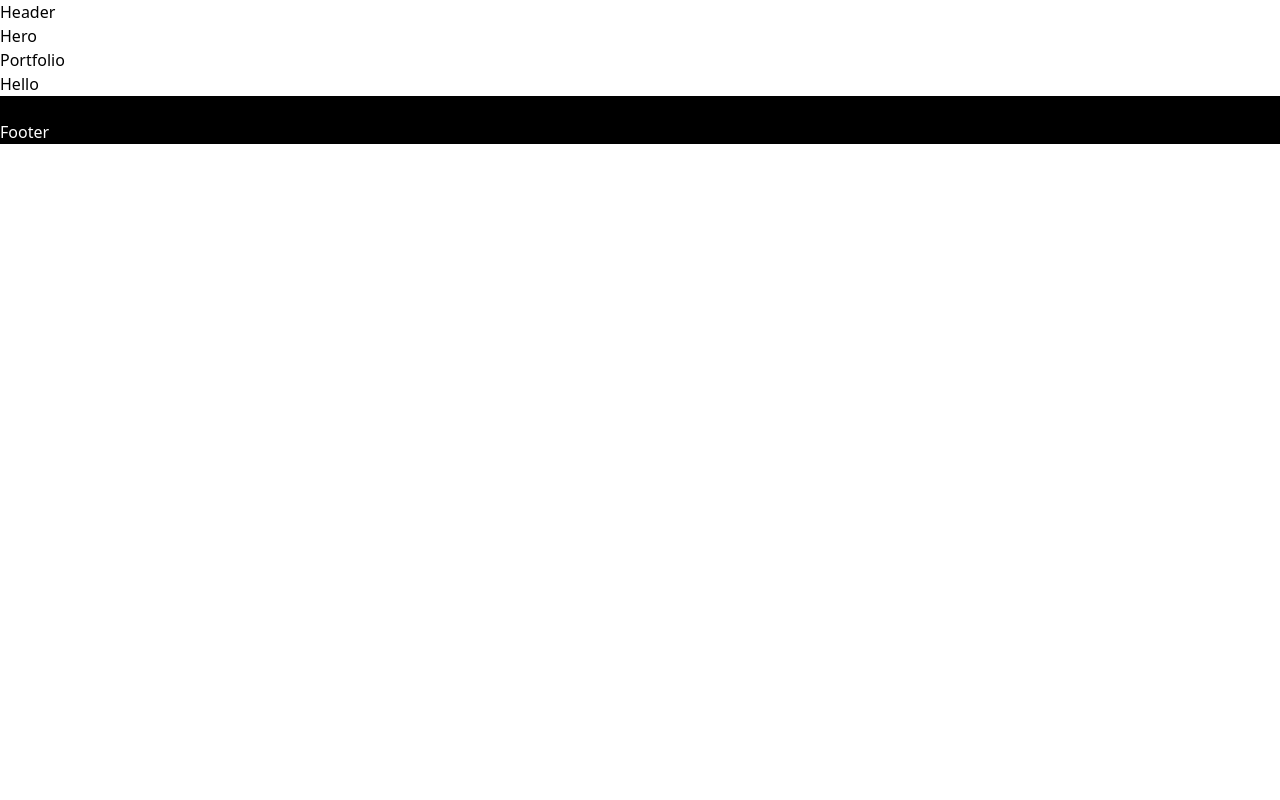
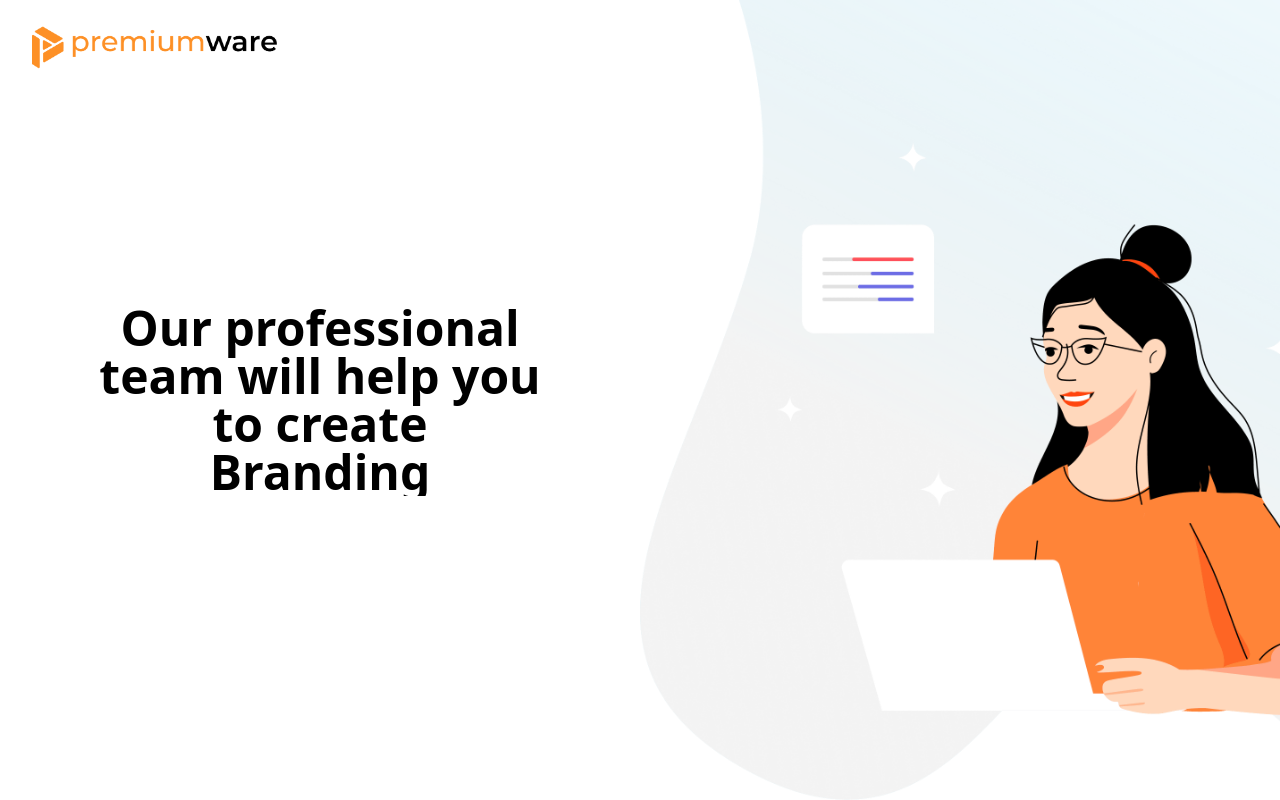
Before and after one commit to MaxSmile/premiumware-dev, a Next.js app: page / in a window 1280 px wide. Shown: the top 800 px of the page. Built offline with nearby package versions, Linux system fonts and the light colour scheme.

Commit message:
just playing

```diff
--- a/componenets/Header.js
+++ b/componenets/Header.js
@@ -1,7 +1,16 @@
+import Image from "next/image";
+
 export default function Header() {
     return (
-        <>
-         Header
-        </>
+        <header className="absolute">
+            <nav className="flex items-center justify-between p-6 lg:px-8" aria-label="Global">
+                <div className="flex lg:flex-1">
+                    <a href="#" className="-m-1.5 p-1.5">
+                        <span className="sr-only">Premiumware</span>
+                        <Image src="/premiumware_logo.png" alt="Premiumware" width={245} height={45} />
+                    </a>
+                </div>
+            </nav>
+        </header>
     );
- }
+}
--- a/componenets/Hero.js
+++ b/componenets/Hero.js
@@ -1,11 +1,30 @@
+import Image from "next/image";
 
 
 export default function Hero() {
 
 
-    return (
-      <div className="bg-white">
-       Hero
+  return (
+    <>
+      <div class="grid grid-cols-2 min-h-screen items-center justify-center font-bold ">
+
+          <div class="text-center text-5xl font-semibold px-20">
+            Our professional team will help you to create
+            <div class="relative inline-grid grid-cols-1 grid-rows-1 gap-12 overflow-hidden">
+              <span class="animate-word col-span-full row-span-full">Websites</span>
+              <span class="animate-word-delay-1 col-span-full row-span-full">Mobile Apps</span>
+              <span class="animate-word-delay-2 col-span-full row-span-full">Branding</span>
+            </div>
+          </div>
+          <div class="h-full bg-hero"></div>
+
+
       </div>
-    )
-  }
+      <div className="bg-black text-white py-20 text-center font-semibold">
+        “What really turned me over was the ability to understand
+        how everything works without any prior knowledge.”
+      </div>
+    </>
+
+  )
+}
--- a/componenets/Portfolio.js
+++ b/componenets/Portfolio.js
@@ -1,7 +1,7 @@
 export default function Portfolio() {
     return (
-        <>
-         Portfolio
-        </>
+        <div className="bg-white">
+        Portfolio
+       </div>
     );
  }
--- a/styles/globals.css
+++ b/styles/globals.css
@@ -1,3 +1,47 @@
 @tailwind base;
 @tailwind components;
 @tailwind utilities;
+
+@keyframes word {
+  0% {
+    transform: translateY(100%);
+  }
+  15% {
+    transform: translateY(-10%);
+    animation-timing-function: ease-out;
+  }
+
+  20% {
+    transform: translateY(0);
+  }
+
+  40%,
+  100% {
+    transform: translateY(-110%);
+  }
+}
+
+.animate-word {
+  animation: word 7s infinite;
+}
+.animate-word-delay-1 {
+  animation: word 7s infinite;
+  animation-delay: -1.4s;
+}
+.animate-word-delay-2 {
+  animation: word 7s infinite;
+  animation-delay: -2.8s;
+}
+.animate-word-delay-3 {
+  animation: word 7s infinite;
+  animation-delay: -4.2s;
+}
+.animate-word-delay-4 {
+  animation: word 7s infinite;
+  animation-delay: -5.6s;
+}
+.bg-hero {
+  background-image: url(/hero-min.png);
+  background-repeat: no-repeat;
+  background-size: cover;
+}
```
Also changed, not shown: public/hero-min.png (added), 1 other file (tests, documents, lock files or other folders).
